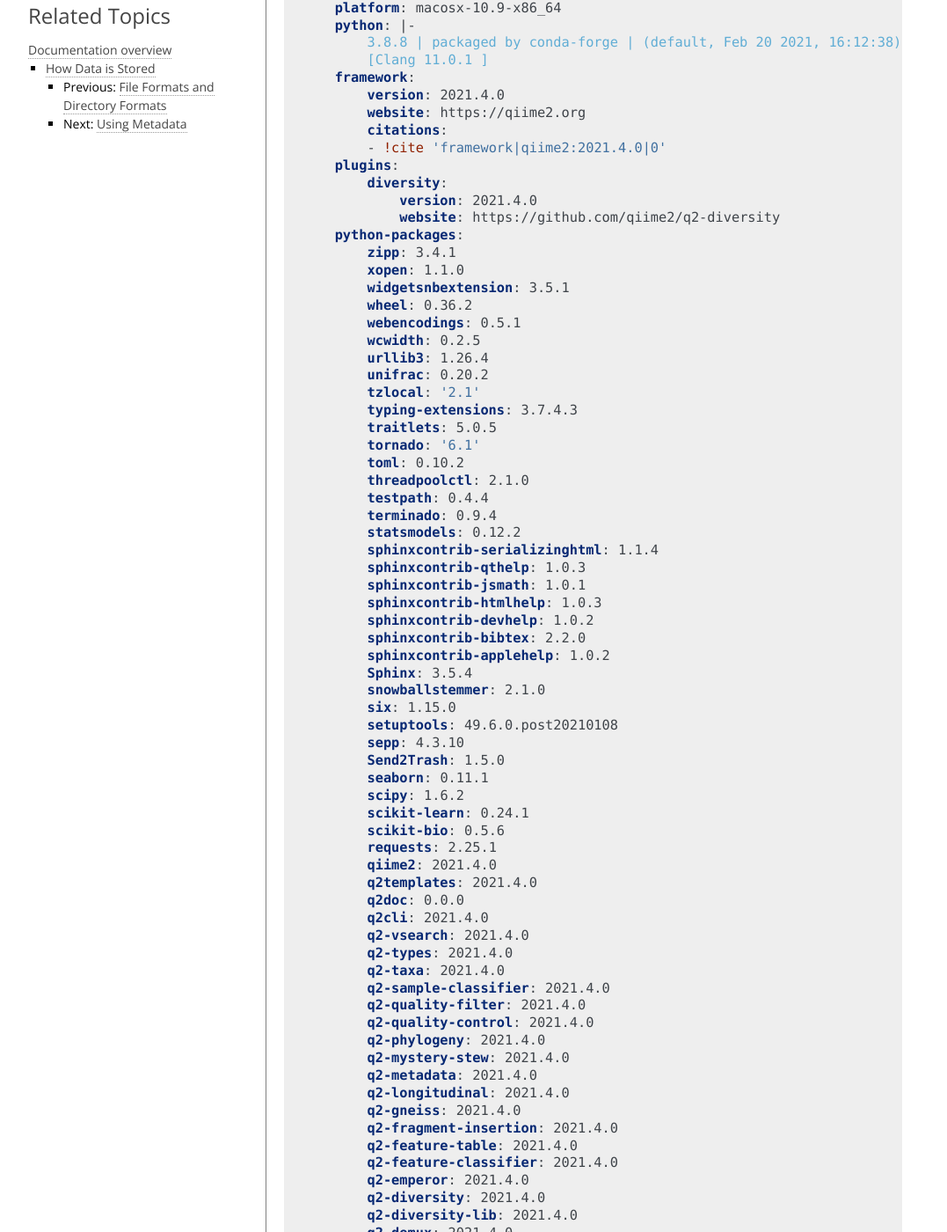
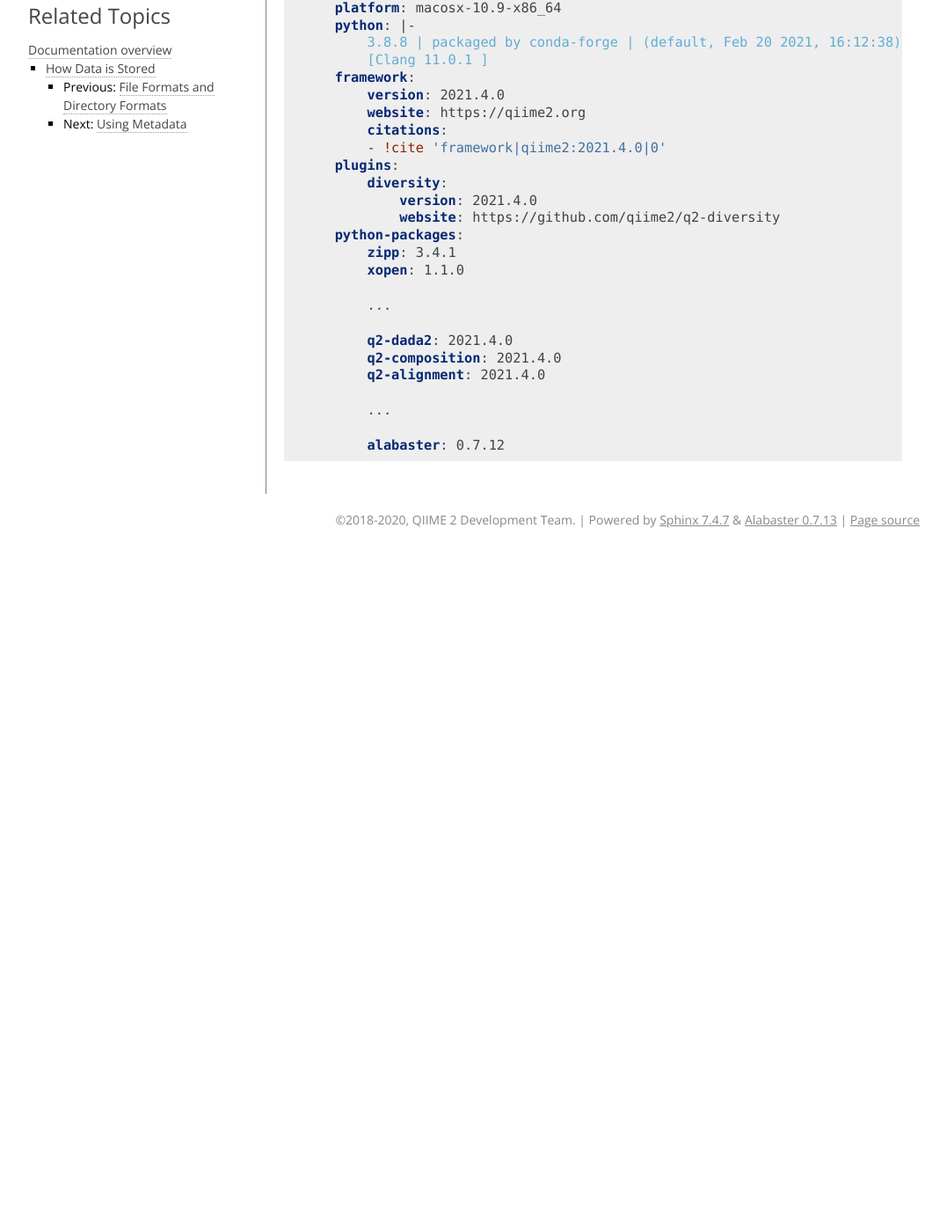
Before and after one commit to qiime2/dev-docs, a Sphinx documentation site: the page built from source/storing-data/provenance.rst, in a window 1280 px wide and 1400 px high, scrolled down 5508 px. Shown: the whole window at 88% size, without its empty margins (106-1183 px from the left). Built offline with Sphinx 7.4.7, drawn with Linux system fonts in a browser that asks for light colours; after the commit the page ends 6138 px from its top, so only the background shows below that; some of the changed text lies outside the part shown.

Commit message:
Abbreviates 'python-packages'

```diff
--- a/source/storing-data/provenance.rst
+++ b/source/storing-data/provenance.rst
@@ -188,166 +188,13 @@ For this reason, per-Action logging of system characteristics is useful.
       python-packages:
           zipp: 3.4.1
           xopen: 1.1.0
-          widgetsnbextension: 3.5.1
-          wheel: 0.36.2
-          webencodings: 0.5.1
-          wcwidth: 0.2.5
-          urllib3: 1.26.4
-          unifrac: 0.20.2
-          tzlocal: '2.1'
-          typing-extensions: 3.7.4.3
-          traitlets: 5.0.5
-          tornado: '6.1'
-          toml: 0.10.2
-          threadpoolctl: 2.1.0
-          testpath: 0.4.4
-          terminado: 0.9.4
-          statsmodels: 0.12.2
-          sphinxcontrib-serializinghtml: 1.1.4
-          sphinxcontrib-qthelp: 1.0.3
-          sphinxcontrib-jsmath: 1.0.1
-          sphinxcontrib-htmlhelp: 1.0.3
-          sphinxcontrib-devhelp: 1.0.2
-          sphinxcontrib-bibtex: 2.2.0
-          sphinxcontrib-applehelp: 1.0.2
-          Sphinx: 3.5.4
-          snowballstemmer: 2.1.0
-          six: 1.15.0
-          setuptools: 49.6.0.post20210108
-          sepp: 4.3.10
-          Send2Trash: 1.5.0
-          seaborn: 0.11.1
-          scipy: 1.6.2
-          scikit-learn: 0.24.1
-          scikit-bio: 0.5.6
-          requests: 2.25.1
-          qiime2: 2021.4.0
-          q2templates: 2021.4.0
-          q2doc: 0.0.0
-          q2cli: 2021.4.0
-          q2-vsearch: 2021.4.0
-          q2-types: 2021.4.0
-          q2-taxa: 2021.4.0
-          q2-sample-classifier: 2021.4.0
-          q2-quality-filter: 2021.4.0
-          q2-quality-control: 2021.4.0
-          q2-phylogeny: 2021.4.0
-          q2-mystery-stew: 2021.4.0
-          q2-metadata: 2021.4.0
-          q2-longitudinal: 2021.4.0
-          q2-gneiss: 2021.4.0
-          q2-fragment-insertion: 2021.4.0
-          q2-feature-table: 2021.4.0
-          q2-feature-classifier: 2021.4.0
-          q2-emperor: 2021.4.0
-          q2-diversity: 2021.4.0
-          q2-diversity-lib: 2021.4.0
-          q2-demux: 2021.4.0
-          q2-deblur: 2021.4.0
+
+          ...
+
           q2-dada2: 2021.4.0
-          q2-cutadapt: 2021.4.0
           q2-composition: 2021.4.0
           q2-alignment: 2021.4.0
-          pyzmq: 22.0.3
-          PyYAML: 5.4.1
-          pytz: '2021.1'
-          python-dateutil: 2.8.1
-          pytest: 6.2.3
-          PySocks: 1.7.1
-          pyrsistent: 0.17.3
-          pyparsing: 2.4.7
-          pyOpenSSL: 20.0.1
-          Pygments: 2.8.1
-          pycparser: '2.20'
-          pybtex: 0.24.0
-          pybtex-docutils: 1.0.0
-          py: 1.10.0
-          ptyprocess: 0.7.0
-          psutil: 5.8.0
-          prompt-toolkit: 3.0.18
-          prometheus-client: 0.10.1
-          pluggy: 0.13.1
-          pip: 21.0.1
-          Pillow: 8.1.2
-          pickleshare: 0.7.5
-          pexpect: 4.8.0
-          patsy: 0.5.1
-          parso: 0.8.2
-          pandocfilters: 1.4.2
-          pandas: 1.2.4
-          packaging: '20.9'
-          olefile: '0.46'
-          numpy: 1.20.2
-          notebook: 6.3.0
-          nose: 1.3.7
-          networkx: 2.5.1
-          nest-asyncio: 1.5.1
-          nbformat: 5.1.3
-          nbconvert: 6.0.7
-          nbclient: 0.5.3
-          natsort: 7.1.1
-          msgpack: 1.0.2
-          more-itertools: 8.7.0
-          mistune: 0.8.4
-          matplotlib: 3.4.1
-          MarkupSafe: 1.1.1
-          lz4: 3.1.3
-          lxml: 4.6.3
-          lockfile: 0.12.2
-          latexcodec: 2.0.1
-          kiwisolver: 1.3.1
-          jupyterlab-widgets: 1.0.0
-          jupyterlab-pygments: 0.1.2
-          jupyter-core: 4.7.1
-          jupyter-client: 6.1.12
-          jsonschema: 3.2.0
-          joblib: 1.0.1
-          Jinja2: 2.11.3
-          jedi: 0.18.0
-          isal: 0.10.0
-          ipywidgets: 7.6.3
-          ipython: 7.22.0
-          ipython-genutils: 0.2.0
-          ipykernel: 5.5.3
-          iniconfig: 1.1.1
-          importlib-metadata: 3.10.1
-          imagesize: 1.2.0
-          ijson: 3.1.3
-          idna: '2.10'
-          hdmedians: 0.14.2
-          h5py: 3.2.1
-          gneiss: 0.4.6
-          future: 0.18.2
-          fastcluster: 1.1.26
-          entrypoints: '0.3'
-          emperor: 1.0.3
-          docutils: '0.16'
-          dnaio: 0.5.0
-          DendroPy: 4.5.2
-          defusedxml: 0.7.1
-          decorator: 4.4.2
-          deblur: 1.1.0
-          Cython: 0.29.23
-          cycler: 0.10.0
-          cutadapt: '3.4'
-          cryptography: 3.4.7
-          click: 7.1.2
-          chardet: 4.0.0
-          cffi: 1.14.5
-          certifi: 2020.12.5
-          cached-property: 1.5.2
-          CacheControl: 0.12.6
-          brotlipy: 0.7.0
-          bokeh: 2.3.1
-          bleach: 3.3.0
-          biom-format: 2.1.10
-          bibtexparser: 1.1.0
-          backports.functools-lru-cache: 1.6.4
-          backcall: 0.2.0
-          Babel: 2.9.0
-          attrs: 20.3.0
-          async-generator: '1.10'
-          argon2-cffi: 20.1.0
-          appnope: 0.1.2
+
+          ...
+
           alabaster: 0.7.12
-          q2galaxy: 2021.4.0
```
